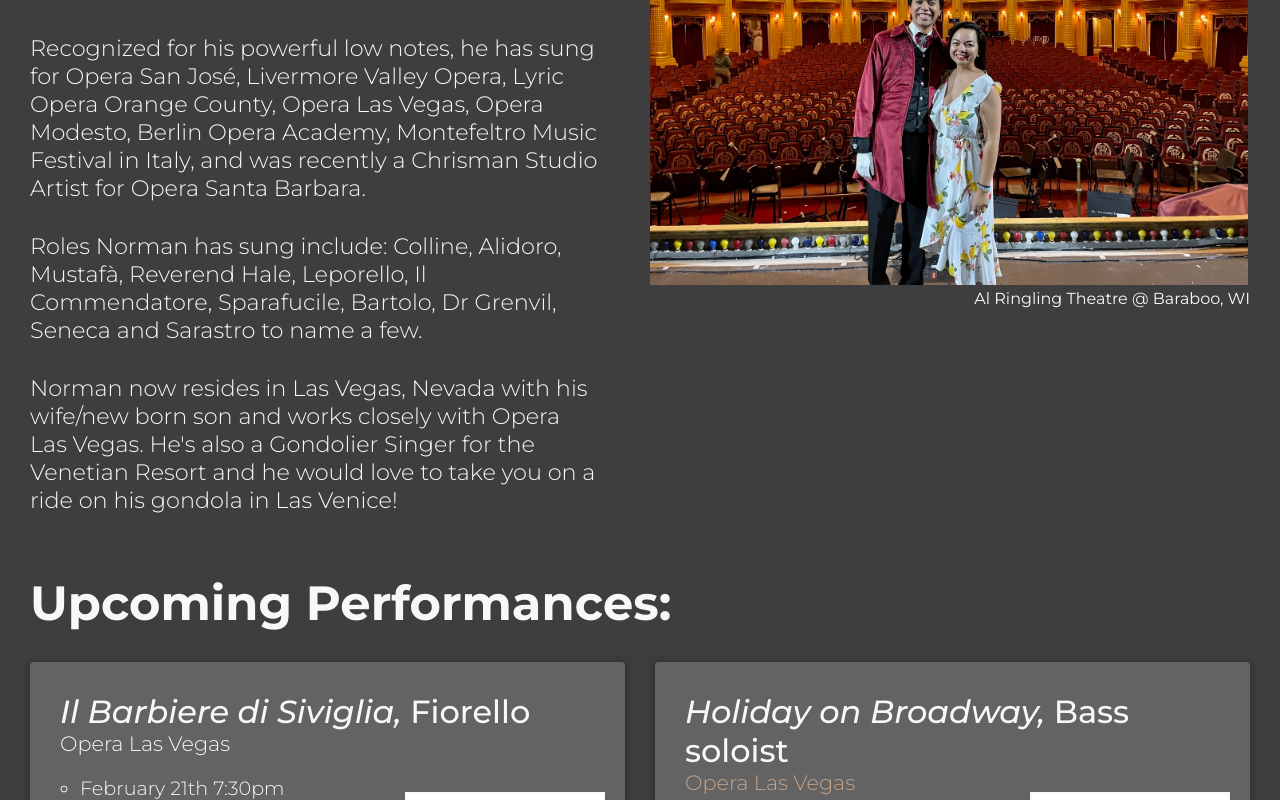
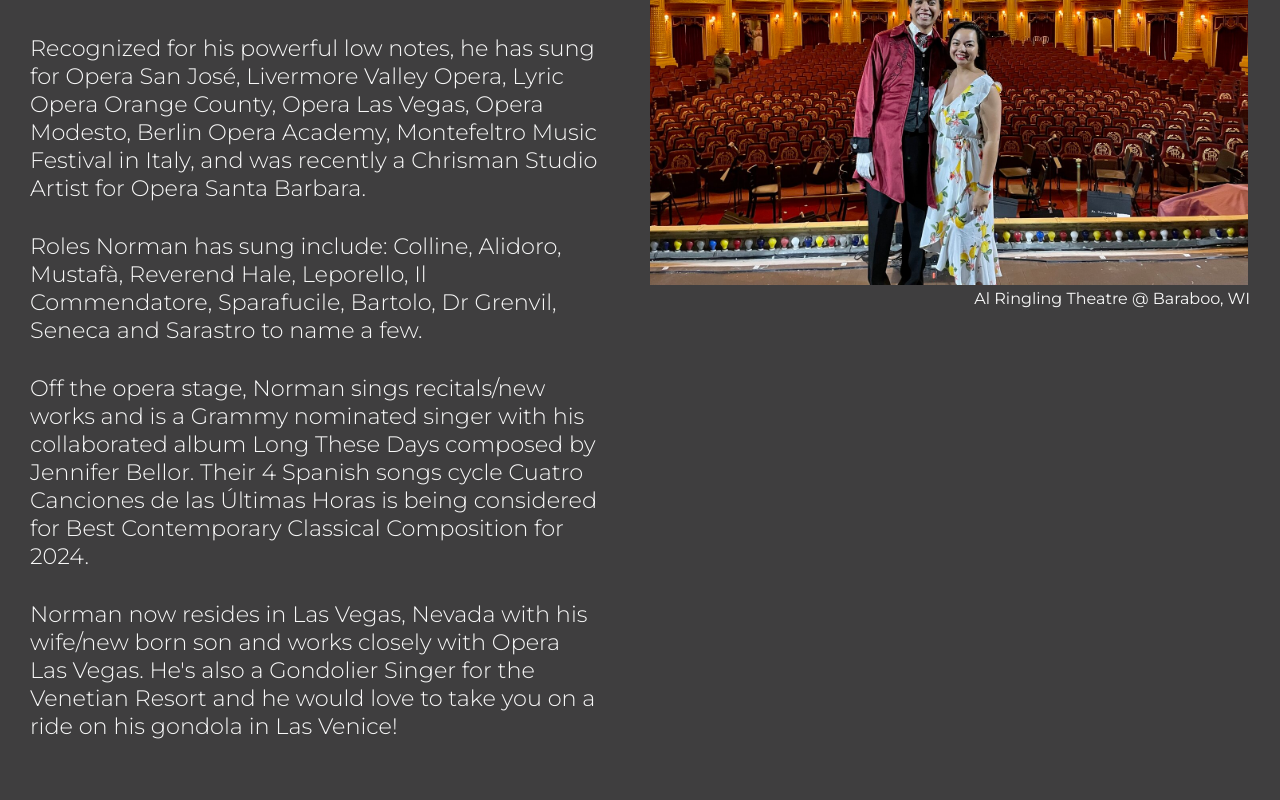
Before and after one commit to Matt-LaRochelle/norman-sings, a React (Create React App) app: page /about in a window 1280 px wide. Shown: the part 382-1182 px from the top of the page. Built offline with nearby package versions, Linux system fonts and the light colour scheme; the HTML template or start-up script is replaced by a standard one.

Commit message:
update bio on about page

```diff
--- a/src/components/about/About.jsx
+++ b/src/components/about/About.jsx
@@ -19,10 +19,8 @@ function About() {
                     <p className={styles.p}>Norman Espinoza, a Bass originally from San José California, has performed internationally and with numerous opera companies around the country. He is a graduate from San José State University where he obtained both his M.M. and B.M. in Vocal Performance.</p>
                     <p className={styles.p}>Recognized for his powerful low notes, he has sung for Opera San José, Livermore Valley Opera, Lyric Opera Orange County, Opera Las Vegas, Opera Modesto, Berlin Opera Academy, Montefeltro Music Festival in Italy, and was recently a Chrisman Studio Artist for Opera Santa Barbara.</p>
                     <p className={styles.p}>Roles Norman has sung include: Colline, Alidoro, Mustafà, Reverend Hale, Leporello, Il Commendatore, Sparafucile, Bartolo, Dr Grenvil, Seneca and Sarastro to name a few.</p>
-                    {/* <p className={styles.p}>Recognized for his powerful low notes, he has sung for Opera San José, Lyric Opera Orange County, Opera Las Vegas, Berlin Opera Academy, Montefeltro Music Festival in Italy, and is currently a Chrisman Studio Artist for Opera Santa Barbara for their 2021-2022 season. </p>
-                    <p className={styles.p}>Roles Norman has sung include: Colline, Alidoro, Reverend Hale, Il Commendatore, Sparafucile, Leporello, Bartolo, Seneca and Sarastro to name a few.</p> */}
+                    <p className={styles.p}>Off the opera stage, Norman sings recitals/new works and is a Grammy nominated singer with his collaborated album Long These Days composed by Jennifer Bellor. Their 4 Spanish songs cycle Cuatro Canciones de las Últimas Horas is being considered for Best Contemporary Classical Composition for 2024.</p>
                     <p className={styles.p}>Norman now resides in Las Vegas, Nevada with his wife/new born son and works closely with Opera Las Vegas. He's also a Gondolier Singer for the Venetian Resort and he would love to take you on a ride on his gondola in Las Venice!</p>
-                    {/* <button className={styles.button}><a className={styles.a} href="https://popl.co/card/UXGRv0oe/1/s" target="_blank">Donate</a></button> */}
                 </div>
                 <div className={styles.picture}>
                     <img className={styles.img} src={n1} />
```
